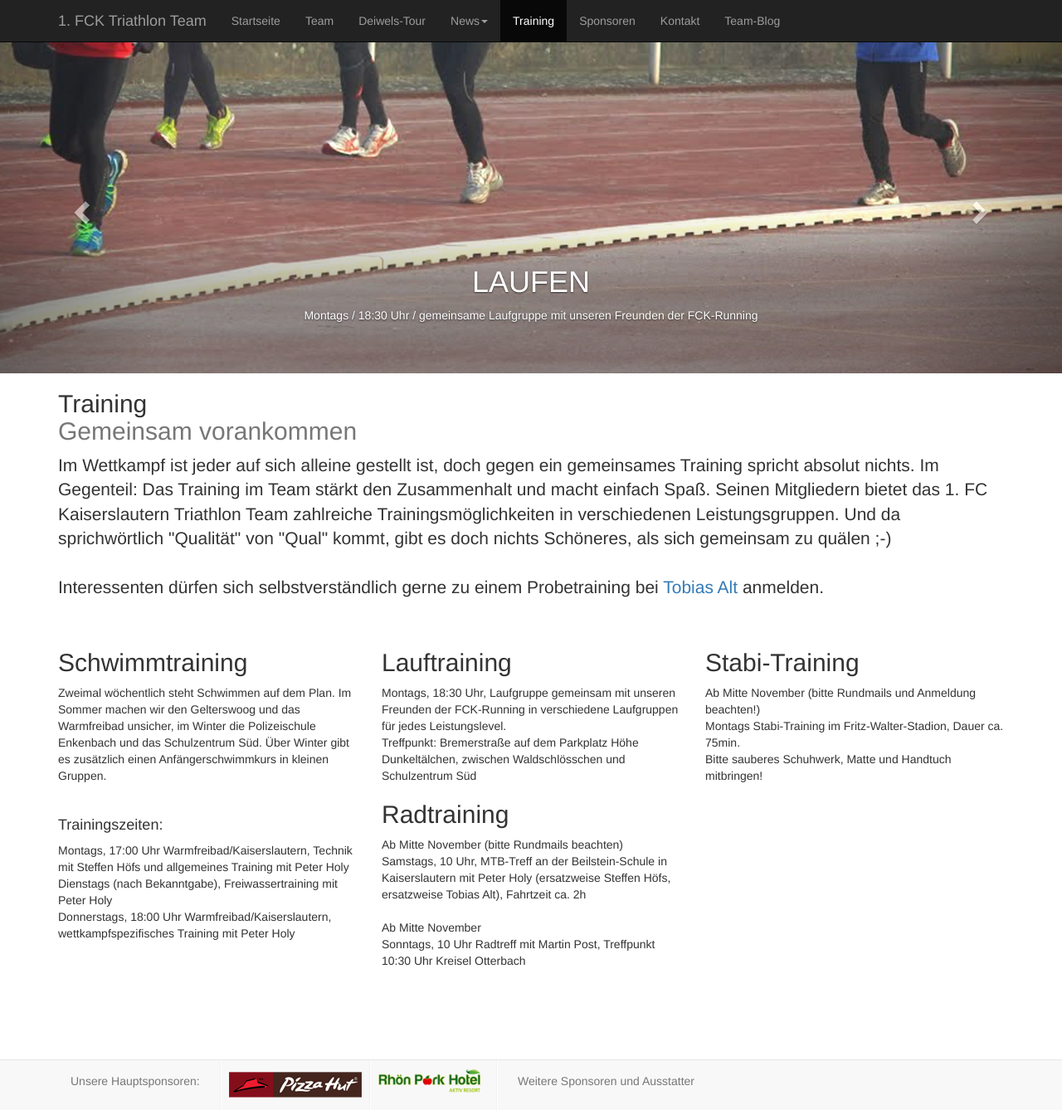
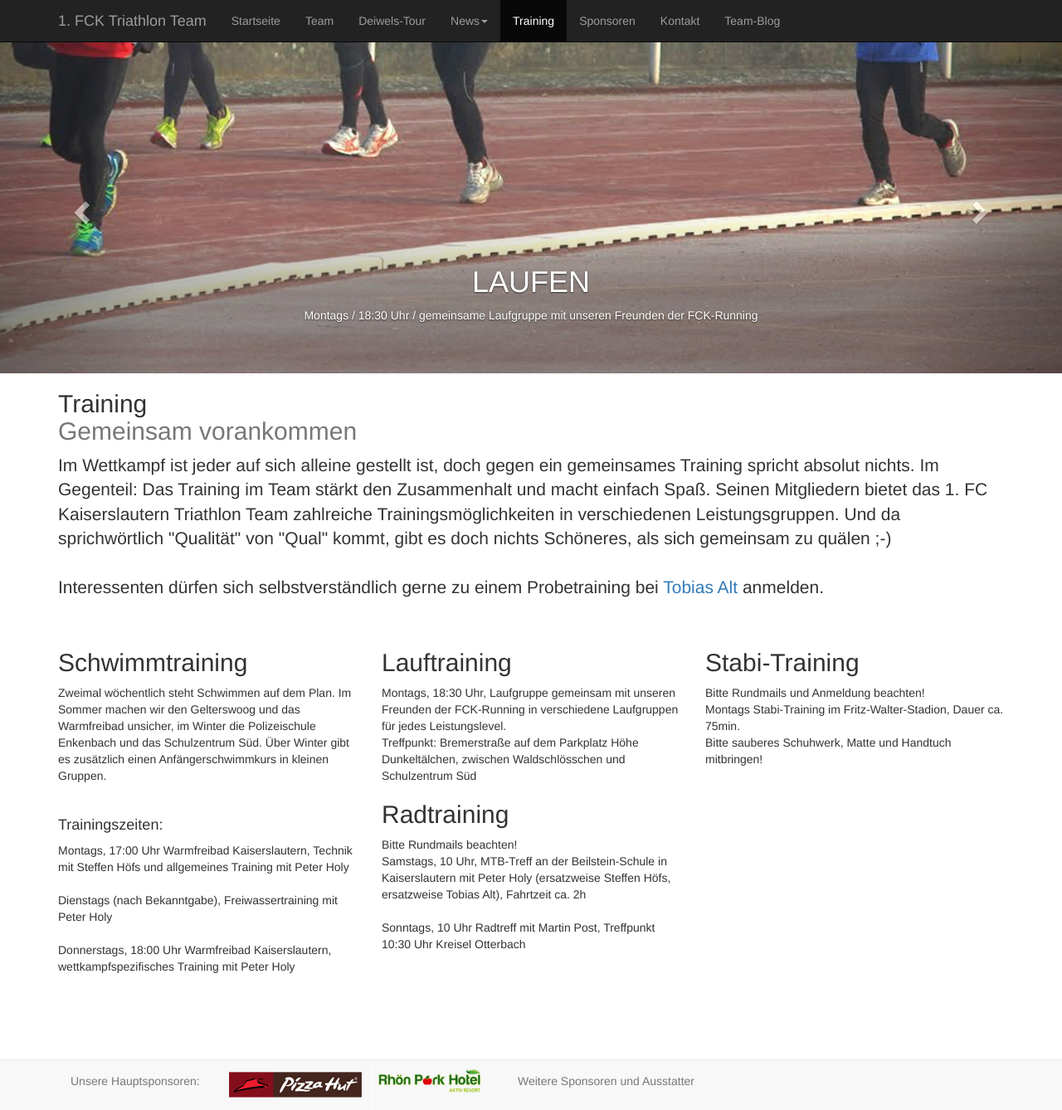
Before and after one commit to FCK-Triathlon-Team/fck-triathlon-team.github.io, a Jekyll site: the page built from training.html, in a window 1280 px wide and 1338 px high. Shown: the whole window at 83% size. Built offline with Jekyll 4.4.1, drawn with Linux system fonts in a browser that asks for light colours; nearby versions of some CDN libraries; Markdown is read by kramdown in place of the engine named in the settings.

Commit message:
Ab Mitte November raus

```diff
--- a/training.html
+++ b/training.html
@@ -11,9 +11,9 @@ title: 1.FC Kaiserslautern Triathlon Team
 				<div class="carousel-caption">
 					<h1>SCHWIMMEN</h1>
 					<p>
-										Montags, 17:00 Uhr Warmfreibad/Kaiserslautern<br>
+										Montags / 17:00 Uhr / Warmfreibad Kaiserslautern<br>
 
-						Donnerstags, 18:00 Uhr Warmfreibad/Kaiserslautern
+						Donnerstags / 18:00 Uhr / Warmfreibad Kaiserslautern
 					</p>
 				</div>
 			</div>
@@ -83,9 +83,9 @@ title: 1.FC Kaiserslautern Triathlon Team
 			</p>
 			<br><h4>Trainingszeiten:</h4>
 <p>
-Montags, 17:00 Uhr Warmfreibad/Kaiserslautern, Technik mit Steffen Höfs und allgemeines Training mit Peter Holy
-						<br>Dienstags (nach Bekanntgabe), Freiwassertraining mit Peter Holy<br>
-						Donnerstags, 18:00 Uhr Warmfreibad/Kaiserslautern, wettkampfspezifisches Training mit Peter Holy<br></p>
+Montags, 17:00 Uhr Warmfreibad Kaiserslautern, Technik mit Steffen Höfs und allgemeines Training mit Peter Holy <br>
+						<br>Dienstags (nach Bekanntgabe), Freiwassertraining mit Peter Holy<br><br>
+						Donnerstags, 18:00 Uhr Warmfreibad Kaiserslautern, wettkampfspezifisches Training mit Peter Holy<br></p>
 
 		</div><!-- /.col-lg-4 -->
 		<div class="col-lg-4">
@@ -98,11 +98,10 @@ auf dem Parkplatz Höhe Dunkeltälchen, zwischen Waldschlösschen und Schulzentr
 				<br>
 				<h2>Radtraining</h2>
 			<p>
-				Ab Mitte November (bitte Rundmails beachten)<br>
+				Bitte Rundmails beachten!<br>
 Samstags, 10 Uhr, MTB-Treff an der Beilstein-Schule in Kaiserslautern
 mit Peter Holy (ersatzweise Steffen Höfs, ersatzweise Tobias Alt),
 Fahrtzeit ca. 2h<br><br>
-Ab Mitte November<br>
 Sonntags, 10 Uhr Radtreff mit Martin Post, Treffpunkt 10:30 Uhr Kreisel Otterbach
 				<br>
 				<br><br>
@@ -113,7 +112,7 @@ Sonntags, 10 Uhr Radtreff mit Martin Post, Treffpunkt 10:30 Uhr Kreisel Otterbac
 
 			<h2>Stabi-Training</h2>
 			<p>
-				Ab Mitte November (bitte Rundmails und Anmeldung beachten!)<br>
+				Bitte Rundmails und Anmeldung beachten!<br>
 Montags Stabi-Training im Fritz-Walter-Stadion, Dauer ca. 75min.<br>
 Bitte sauberes Schuhwerk, Matte und Handtuch mitbringen!
 				<br>
```
